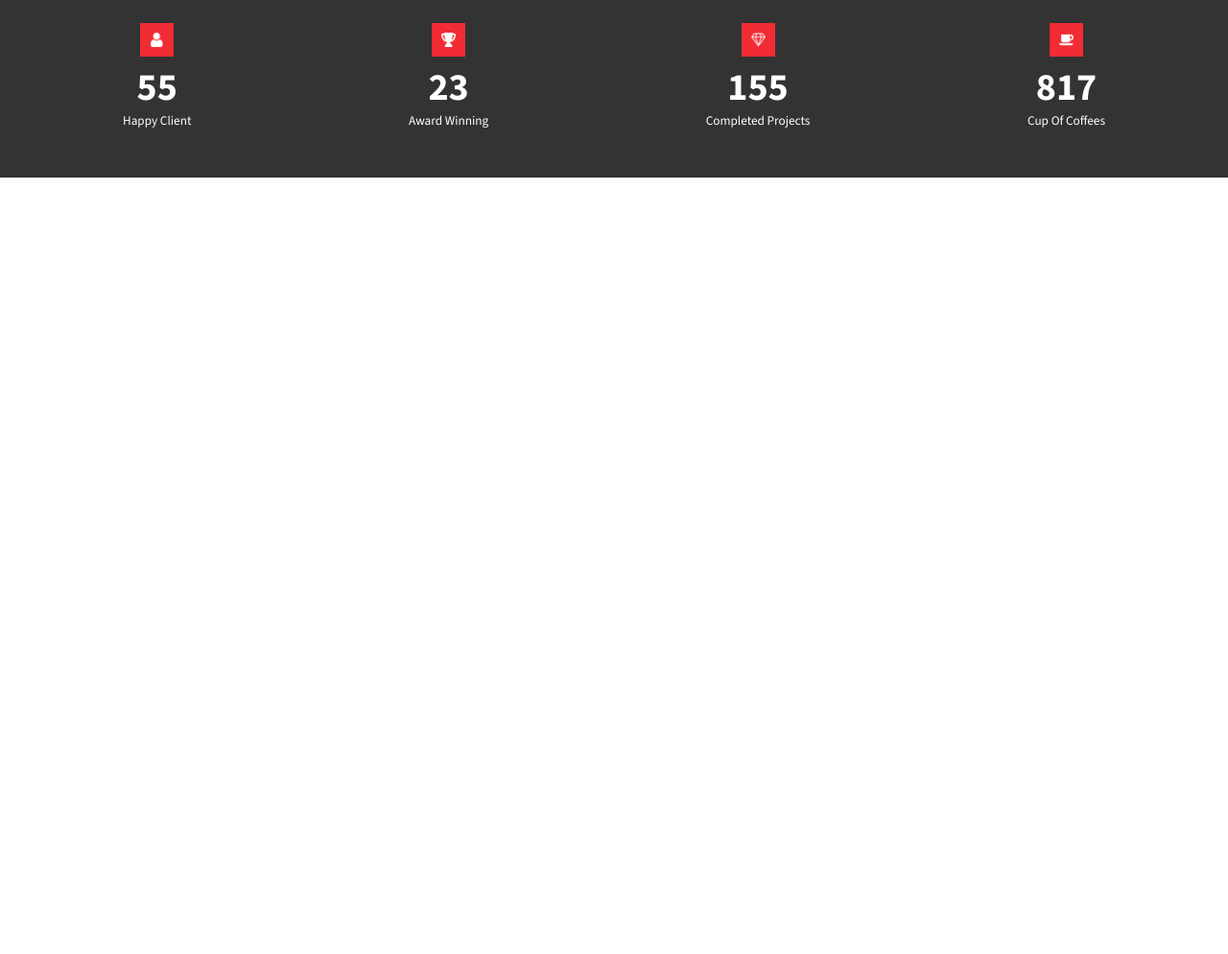
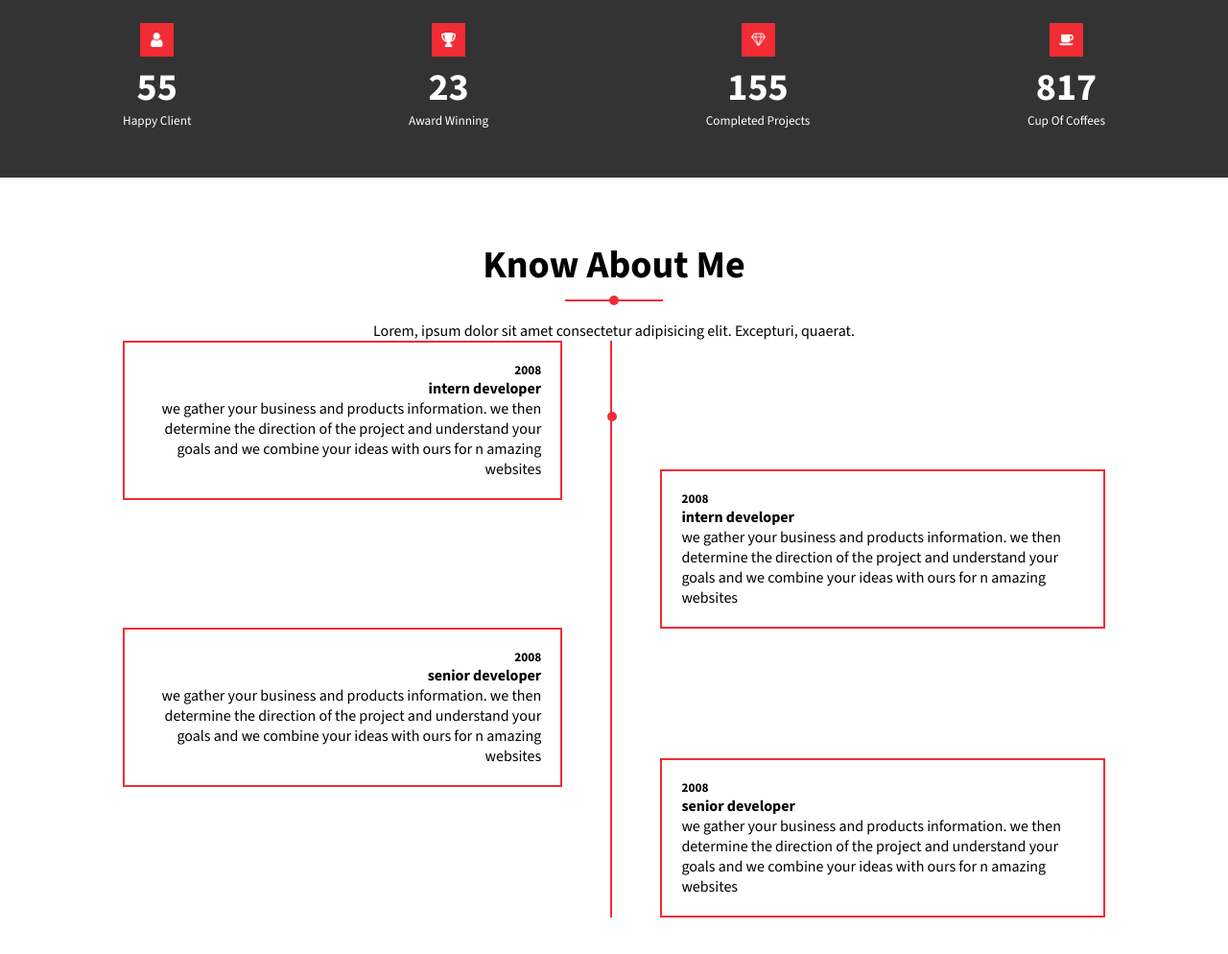
Before and after one commit to Pollockcorraya/XEENON, a plain HTML site: page index.html in a window 1280 px wide. Shown: the part 2847-3841 px from the top of the page at 96% size. Before the commit the page ends 3147 px from the top, so only its background shows below. Drawn offline with nearby package versions, Linux system fonts and the light colour scheme.

Commit message:
info part

```diff
--- a/assets/css/style.css
+++ b/assets/css/style.css
@@ -286,3 +286,41 @@ h2 {
     color: #fff;
     font-weight: 300;
 }
+/* Info CSS */
+.info-details {
+    display: flex;
+    justify-content: space-between;
+}
+
+.detail-1 .detail-box {
+    text-align: right;
+    border: 2px solid #F12C34;
+    padding: 20px 20px 20px 5px;
+}
+.detail-2 .detail-box {
+    border: 2px solid #F12C34;
+    padding: 20px;
+}
+.detail-1 .detail-box-2{
+    margin-top: 29%;
+}
+.detail-2 .detail-box-2{
+    margin: 29% 0;
+}
+.vertical-line {
+    width: 6px;
+    background-color: #F12C34;
+    margin: 0 50px;
+    position: relative;
+}
+.circ-1 {
+    position: absolute;
+    content: '';
+    width: 10px;
+    height: 10px;
+    background-color: #F12C34;
+    border-radius: 50%;
+    top: 0;
+    left: 0;
+    transform: translate(-3px, 74px);
+}
--- a/index.html
+++ b/index.html
@@ -208,6 +208,46 @@
         </section>
         <section id="info">
             <div class="info">
+                <div class="heading">
+                    <h2>know about me</h2>
+                    <div class="line">
+
+                    </div>
+                    <p>Lorem, ipsum dolor sit amet consectetur adipisicing elit. Excepturi, quaerat.</p>
+                </div>
+                <div class="info-details">
+                    <div class="detail-1">
+                        <div class="detail-box">
+                            <h5>2008</h5>
+                            <h4>intern developer</h4>
+                            <p>we gather your business and products information. we then determine the direction of the project and understand your goals and we combine your ideas with ours for n amazing websites</p>
+                        </div>
+                        <div class="detail-box-2 detail-box ">
+                            <h5>2008</h5>
+                            <h4>senior developer</h4>
+                            <p>we gather your business and products information. we then determine the direction of the project and understand your goals and we combine your ideas with ours for n amazing websites</p>
+                        </div>
+
+                    </div>
+                    <div class="vertical-line">
+                        <span class="circ-1"></span>
+                        <span class="circ-2"></span>
+                        <span class="circ-3"></span>
+                        <span class="circ-4"></span>
+                    </div>
+                    <div class="detail-2">
+                        <div class="detail-box detail-box-2">
+                            <h5>2008</h5>
+                            <h4>intern developer</h4>
+                            <p>we gather your business and products information. we then determine the direction of the project and understand your goals and we combine your ideas with ours for n amazing websites</p>
+                        </div>
+                        <div class="detail-box">
+                            <h5>2008</h5>
+                            <h4>senior developer</h4>
+                            <p>we gather your business and products information. we then determine the direction of the project and understand your goals and we combine your ideas with ours for n amazing websites</p>
+                        </div>
+                    </div>
+                </div>
 
             </div>
         </section>
```
